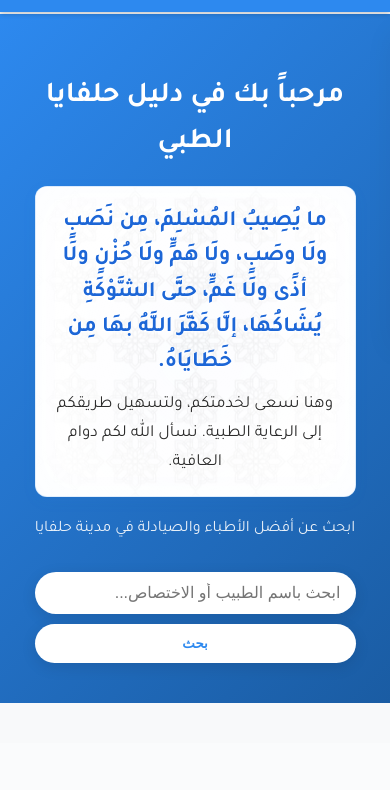
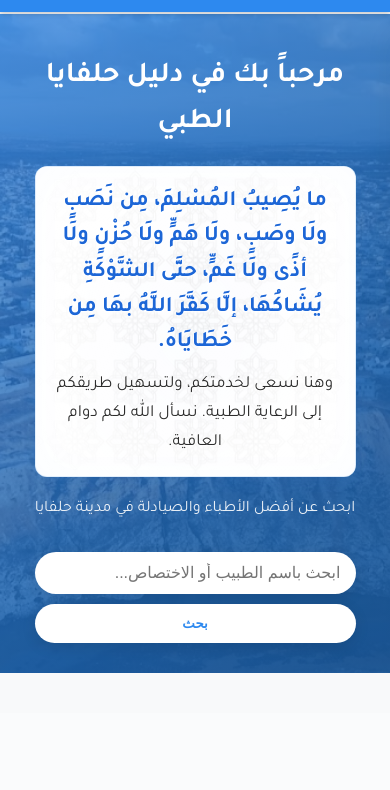
Before and after one commit to engHasan1/halfaya-medical-directory, a plain HTML site: page index.html in a window 390 px wide. Shown: the part 48-838 px from the top of the page. Drawn offline with Linux system fonts and the light colour scheme; no server answers.

Commit message:
Enhance hero section styles with background image and overlay; adjust padding and responsiveness for better visual appeal.

```diff
--- a/assets/css/style.css
+++ b/assets/css/style.css
@@ -133,10 +133,34 @@ body {
 
 /* Hero Section */
 .hero-section {
+    position: relative;
     padding: 60px 0 40px;
     text-align: center;
-    background: linear-gradient(135deg, #2D89EF 0%, #1a5ca3 100%);
-    color: white;
+    background-image: url('../img/image.png');
+    background-size: cover;
+    background-position: center center;
+    background-repeat: no-repeat;
+    background-attachment: fixed;
+    color: white;
+    overflow: hidden;
+}
+
+/* Blue overlay filter */
+.hero-section::before {
+    content: '';
+    position: absolute;
+    top: 0;
+    left: 0;
+    right: 0;
+    bottom: 0;
+    background: linear-gradient(135deg, rgba(45, 137, 239, 0.75) 0%, rgba(26, 92, 163, 0.85) 100%);
+    z-index: 1;
+}
+
+/* Ensure content is above the overlay */
+.hero-section .container {
+    position: relative;
+    z-index: 2;
 }
 
 .hero-title {
@@ -619,6 +643,12 @@ body {
         padding: 15px;
     }
 
+    .hero-section {
+        background-attachment: scroll;
+        background-size: cover;
+        background-position: center center;
+    }
+
     .hero-title {
         font-size: 2rem;
     }
@@ -649,6 +679,13 @@ body {
 }
 
 @media screen and (max-width: 480px) {
+    .hero-section {
+        padding: 40px 0 30px;
+        background-attachment: scroll;
+        background-size: cover;
+        background-position: center center;
+    }
+
     .hero-title {
         font-size: 1.8rem;
     }
```
Also changed, not shown: assets/img/image.png (added).
